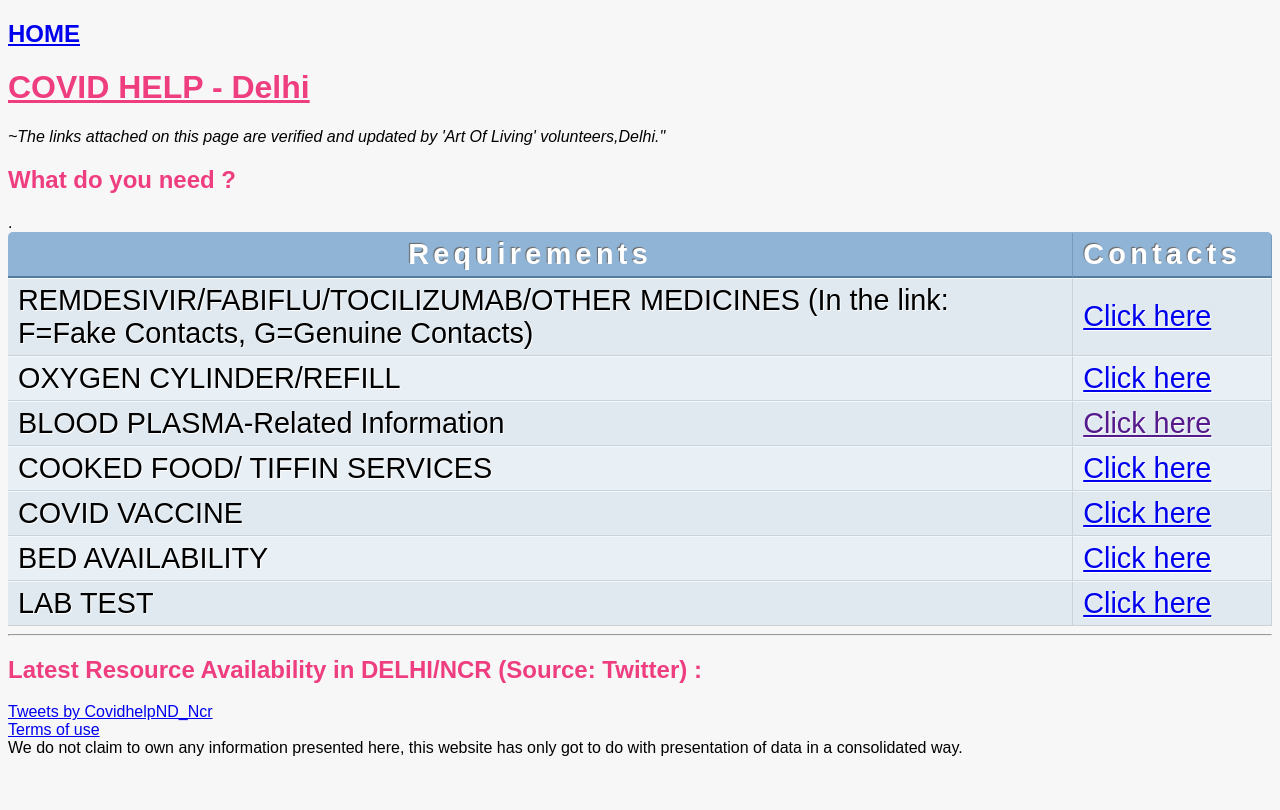
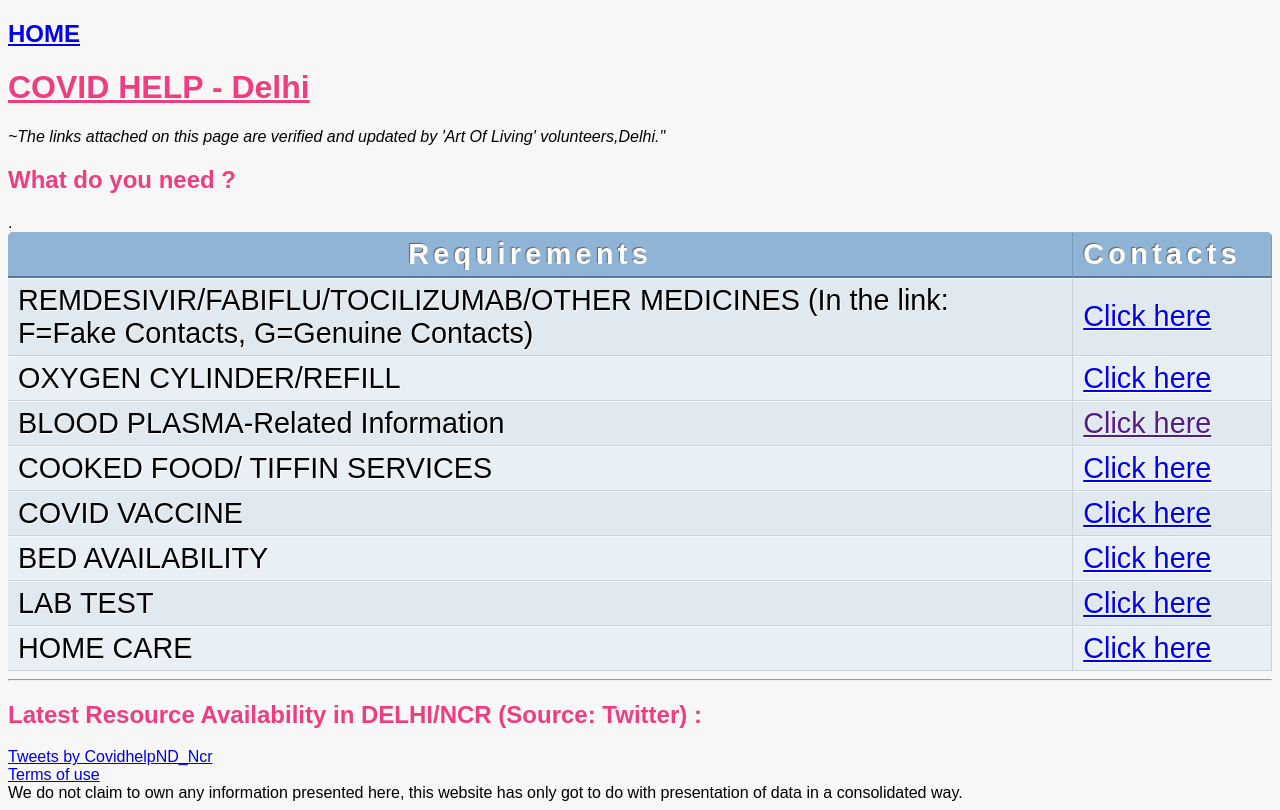
Before and after one commit to covidhelpforall/covidhelpforall.github.io, a plain HTML site: page delhi.html in a window 1280 px wide. Drawn offline with Linux system fonts and the light colour scheme.

Commit message:
Update delhi.html

```diff
--- a/delhi.html
+++ b/delhi.html
@@ -83,6 +83,11 @@
 				<td>LAB TEST</td>
 				<td><a href="https://tinyurl.com/verifiedlabslist "> Click here </a></td>
 			</tr>
+		 <tr class="even">
+				<td>HOME CARE</td>
+				<td><a href="https://docs.google.com/document/d/1OxwRhv-SekQh-RMagDFWcdbhloyjy2SjPrLV5UDLWC0/edit?usp=sharing"> Click here </a></td>
+			</tr>
+
 
 
 		</table>
```
